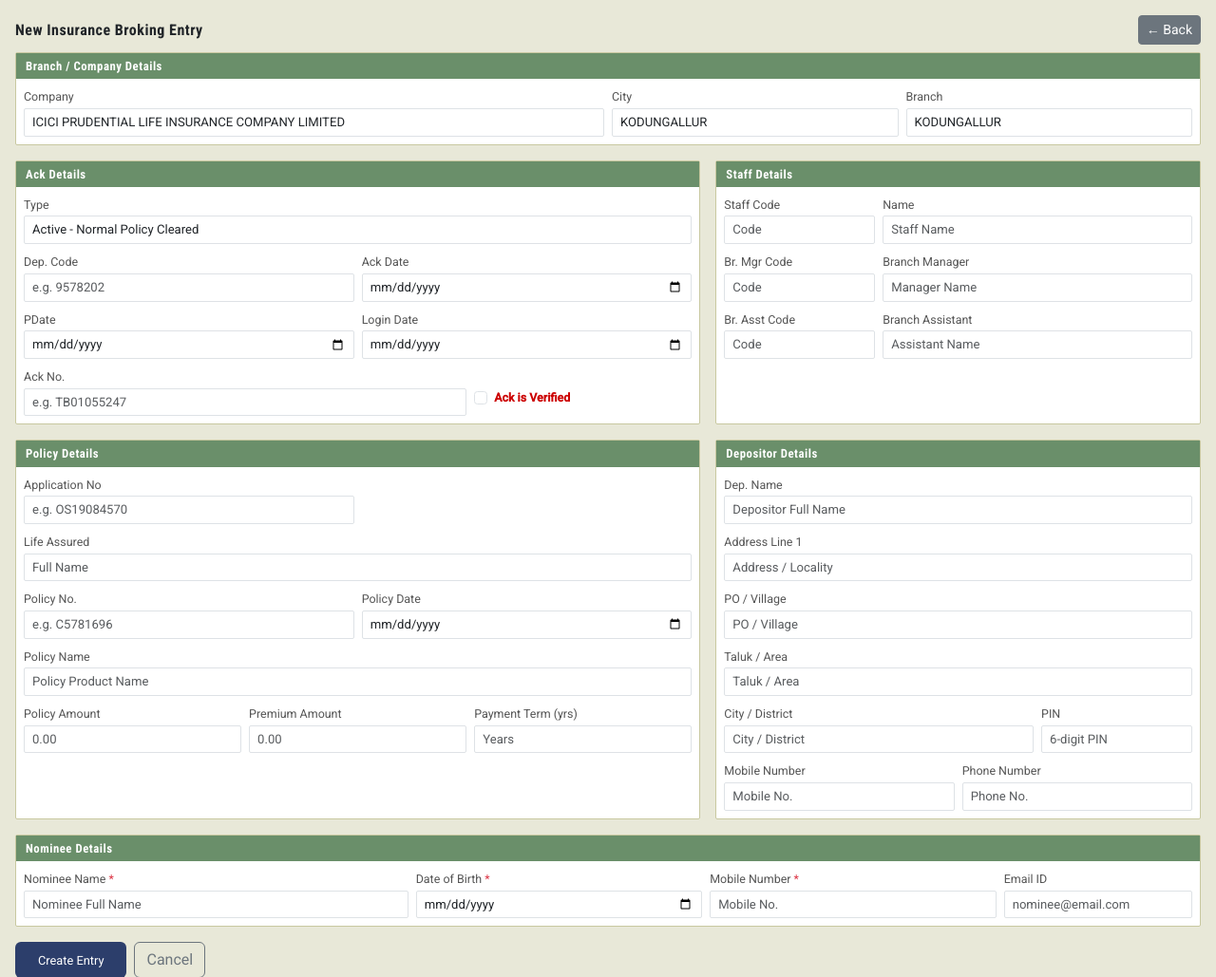
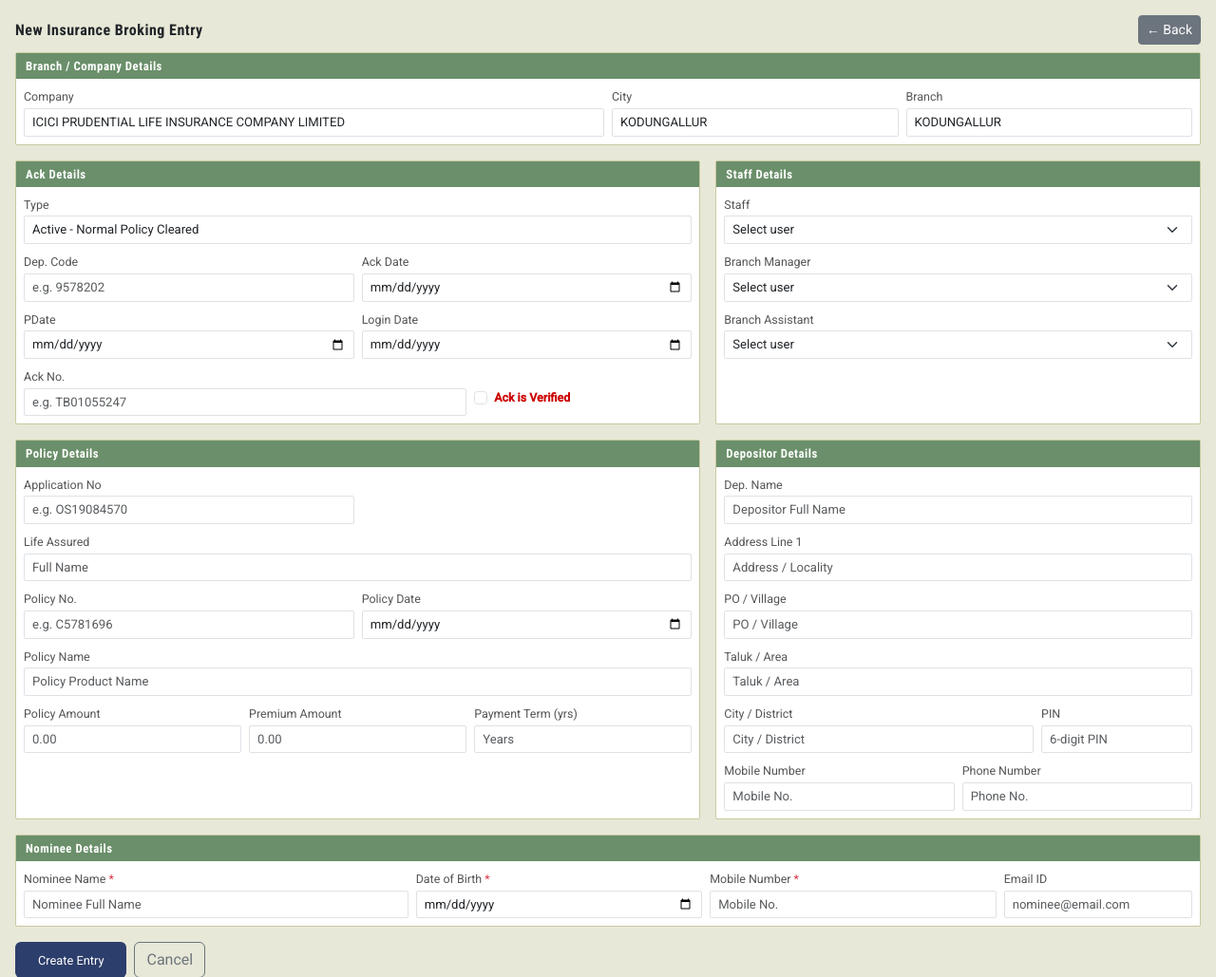
Before and after one commit to suhailvs/abhi, a Django app: page /new/ in a window 1280 px wide. Shown: the part 54-1083 px from the top of the page at 95% size. Run offline with Django 5.2, Linux system fonts and the light colour scheme; a user stored in the database is signed in; data comes from the database, SQL or seed files in the repository.

Commit message:
added staff foreign key to user table

```diff
--- a/insurance/admin.py
+++ b/insurance/admin.py
@@ -28,9 +28,9 @@ class InsuranceBrokingEntryAdmin(admin.ModelAdmin):
         }),
         ('Staff Details', {
             'fields': (
-                ('staff_code_no', 'staff_code_name'),
-                ('branch_mgr_code', 'branch_mgr_name'),
-                ('branch_assist_code', 'branch_assist_name'),
+                'staff',
+                'branch_mgr',
+                'branch_assist',
             ),
         }),
         ('Policy Details', {
--- a/insurance/forms.py
+++ b/insurance/forms.py
@@ -3,6 +3,24 @@ from .models import InsuranceBrokingEntry
 
 
 class InsuranceBrokingEntryForm(forms.ModelForm):
+
+    def __init__(self, *args, **kwargs):
+        super().__init__(*args, **kwargs)
+        user_queryset = self.fields['staff'].queryset.order_by('first_name', 'last_name', 'username')
+        for field_name in ['staff', 'branch_mgr', 'branch_assist']:
+            self.fields[field_name].queryset = user_queryset
+            self.fields[field_name].empty_label = 'Select user'
+            self.fields[field_name].label_from_instance = self.user_label_from_instance
+
+    @staticmethod
+    def user_label_from_instance(user):
+        name_parts = [part for part in [user.first_name, user.last_name] if part]
+        full_name = " ".join(name_parts)
+        if full_name and user.username:
+            return f"{full_name} ({user.username})"
+        if user.first_name and user.username:
+            return f"{user.first_name} ({user.username})"
+        return full_name or user.username
 
     class Meta:
         model = InsuranceBrokingEntry
@@ -18,12 +36,9 @@ class InsuranceBrokingEntryForm(forms.ModelForm):
             'ack_verified': forms.CheckboxInput(attrs={'class': 'form-check-input'}),
 
             # Staff Details
-            'staff_code_no': forms.TextInput(attrs={'class': 'form-control', 'placeholder': 'Code'}),
-            'staff_code_name': forms.TextInput(attrs={'class': 'form-control', 'placeholder': 'Staff Name'}),
-            'branch_mgr_code': forms.TextInput(attrs={'class': 'form-control', 'placeholder': 'Code'}),
-            'branch_mgr_name': forms.TextInput(attrs={'class': 'form-control', 'placeholder': 'Manager Name'}),
-            'branch_assist_code': forms.TextInput(attrs={'class': 'form-control', 'placeholder': 'Code'}),
-            'branch_assist_name': forms.TextInput(attrs={'class': 'form-control', 'placeholder': 'Assistant Name'}),
+            'staff': forms.Select(attrs={'class': 'form-select'}),
+            'branch_mgr': forms.Select(attrs={'class': 'form-select'}),
+            'branch_assist': forms.Select(attrs={'class': 'form-select'}),
 
             # Policy Details
             'application_no': forms.TextInput(attrs={'class': 'form-control', 'placeholder': 'e.g. OS19084570'}),
--- a/insurance/models.py
+++ b/insurance/models.py
@@ -5,6 +5,9 @@ from django.db import models
 class User(AbstractUser):
     phone = models.CharField(max_length=50, blank=False)
     image = models.ImageField(upload_to='users/')
+
+    def __str__(self):
+        return self.get_full_name() or self.username
 
 
 class InsuranceBrokingEntry(models.Model):
@@ -24,12 +27,30 @@ class InsuranceBrokingEntry(models.Model):
     ack_verified = models.BooleanField(default=False, verbose_name="Ack is Verified")
 
     # Staff Details
-    staff_code_no = models.CharField(max_length=10, verbose_name="Staff Code No", blank=True)
-    staff_code_name = models.CharField(max_length=100, verbose_name="Staff Name")
-    branch_mgr_code = models.CharField(max_length=10, verbose_name="Branch Mgr Code", blank=True)
-    branch_mgr_name = models.CharField(max_length=100, verbose_name="Branch Manager")
-    branch_assist_code = models.CharField(max_length=10, verbose_name="Branch Assist Code", blank=True)
-    branch_assist_name = models.CharField(max_length=100, verbose_name="Branch Assistant")
+    staff = models.ForeignKey(
+        User,
+        on_delete=models.SET_NULL,
+        null=True,
+        blank=True,
+        related_name='staff_entries',
+        verbose_name="Staff",
+    )
+    branch_mgr = models.ForeignKey(
+        User,
+        on_delete=models.SET_NULL,
+        null=True,
+        blank=True,
+        related_name='managed_branch_entries',
+        verbose_name="Branch Manager",
+    )
+    branch_assist = models.ForeignKey(
+        User,
+        on_delete=models.SET_NULL,
+        null=True,
+        blank=True,
+        related_name='assisted_branch_entries',
+        verbose_name="Branch Assistant",
+    )
 
     # Policy Details
     application_no = models.CharField(max_length=30, verbose_name="Application No")
@@ -72,3 +93,15 @@ class InsuranceBrokingEntry(models.Model):
 
     def __str__(self):
         return f"{self.policy_no} - {self.life_assured}"
+
+    @property
+    def staff_display(self):
+        return str(self.staff) if self.staff else ""
+
+    @property
+    def branch_mgr_display(self):
+        return str(self.branch_mgr) if self.branch_mgr else ""
+
+    @property
+    def branch_assist_display(self):
+        return str(self.branch_assist) if self.branch_assist else ""
--- a/insurance/templates/insurance/entry_form.html
+++ b/insurance/templates/insurance/entry_form.html
@@ -119,35 +119,20 @@
         <div class="form-section-title">Staff Details</div>
         <div class="p-2">
           <div class="row g-2">
-            <div class="col-4 {% if form.staff_code_no.errors %}has-error{% endif %}">
-              <label class="form-label">Staff Code</label>
-              {{ form.staff_code_no }}
-              {% for e in form.staff_code_no.errors %}<div class="field-error">{{ e }}</div>{% endfor %}
+            <div class="col-12 {% if form.staff.errors %}has-error{% endif %}">
+              <label class="form-label">Staff</label>
+              {{ form.staff }}
+              {% for e in form.staff.errors %}<div class="field-error">{{ e }}</div>{% endfor %}
             </div>
-            <div class="col-8 {% if form.staff_code_name.errors %}has-error{% endif %}">
-              <label class="form-label">Name</label>
-              {{ form.staff_code_name }}
-              {% for e in form.staff_code_name.errors %}<div class="field-error">{{ e }}</div>{% endfor %}
+            <div class="col-12 {% if form.branch_mgr.errors %}has-error{% endif %}">
+              <label class="form-label">Branch Manager</label>
+              {{ form.branch_mgr }}
+              {% for e in form.branch_mgr.errors %}<div class="field-error">{{ e }}</div>{% endfor %}
             </div>
-            <div class="col-4 {% if form.branch_mgr_code.errors %}has-error{% endif %}">
-              <label class="form-label">Br. Mgr Code</label>
-              {{ form.branch_mgr_code }}
-              {% for e in form.branch_mgr_code.errors %}<div class="field-error">{{ e }}</div>{% endfor %}
-            </div>
-            <div class="col-8 {% if form.branch_mgr_name.errors %}has-error{% endif %}">
-              <label class="form-label">Branch Manager</label>
-              {{ form.branch_mgr_name }}
-              {% for e in form.branch_mgr_name.errors %}<div class="field-error">{{ e }}</div>{% endfor %}
-            </div>
-            <div class="col-4 {% if form.branch_assist_code.errors %}has-error{% endif %}">
-              <label class="form-label">Br. Asst Code</label>
-              {{ form.branch_assist_code }}
-              {% for e in form.branch_assist_code.errors %}<div class="field-error">{{ e }}</div>{% endfor %}
-            </div>
-            <div class="col-8 {% if form.branch_assist_name.errors %}has-error{% endif %}">
+            <div class="col-12 {% if form.branch_assist.errors %}has-error{% endif %}">
               <label class="form-label">Branch Assistant</label>
-              {{ form.branch_assist_name }}
-              {% for e in form.branch_assist_name.errors %}<div class="field-error">{{ e }}</div>{% endfor %}
+              {{ form.branch_assist }}
+              {% for e in form.branch_assist.errors %}<div class="field-error">{{ e }}</div>{% endfor %}
             </div>
           </div>
         </div>
```
Also changed, not shown: insurance/templates/insurance/entry_detail.html (+5 -6 lines), insurance/migrations/0003_remove_insurancebrokingentry_branch_assist_code_and_more.py (added).
